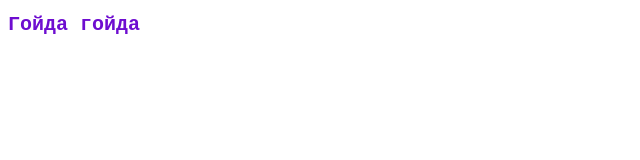
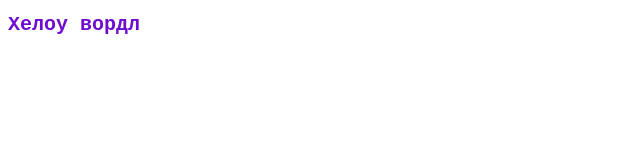
Before and after one commit to MrKaPaCuK/MrKaPaCuK.github.io, a plain HTML site: page index.html in a window 1280 px wide. Shown: the full height of the page, 0-640 px from the left. Drawn offline with Linux system fonts and the light colour scheme.

Commit message:
adekvat2

```diff
--- a/index.html
+++ b/index.html
@@ -4,6 +4,6 @@
         <link rel="stylesheet" href="styles.css">
     </head>
     <body>
-        <h1 class="title page-title">Гойда гойда</h1>
+        <h1 class="title page-title">Хелоу вордл</h1>
     </body>
 </html>
```
